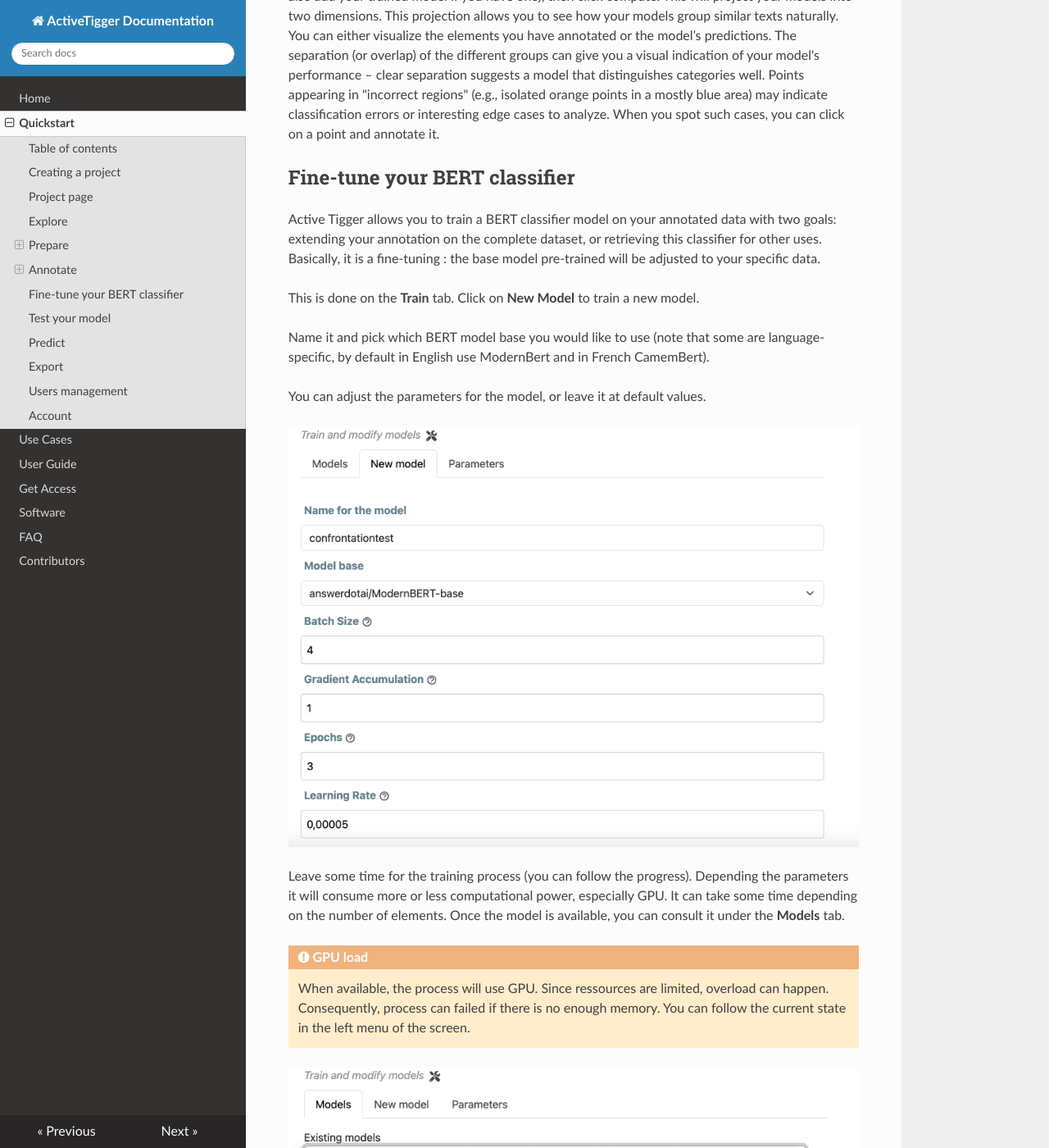
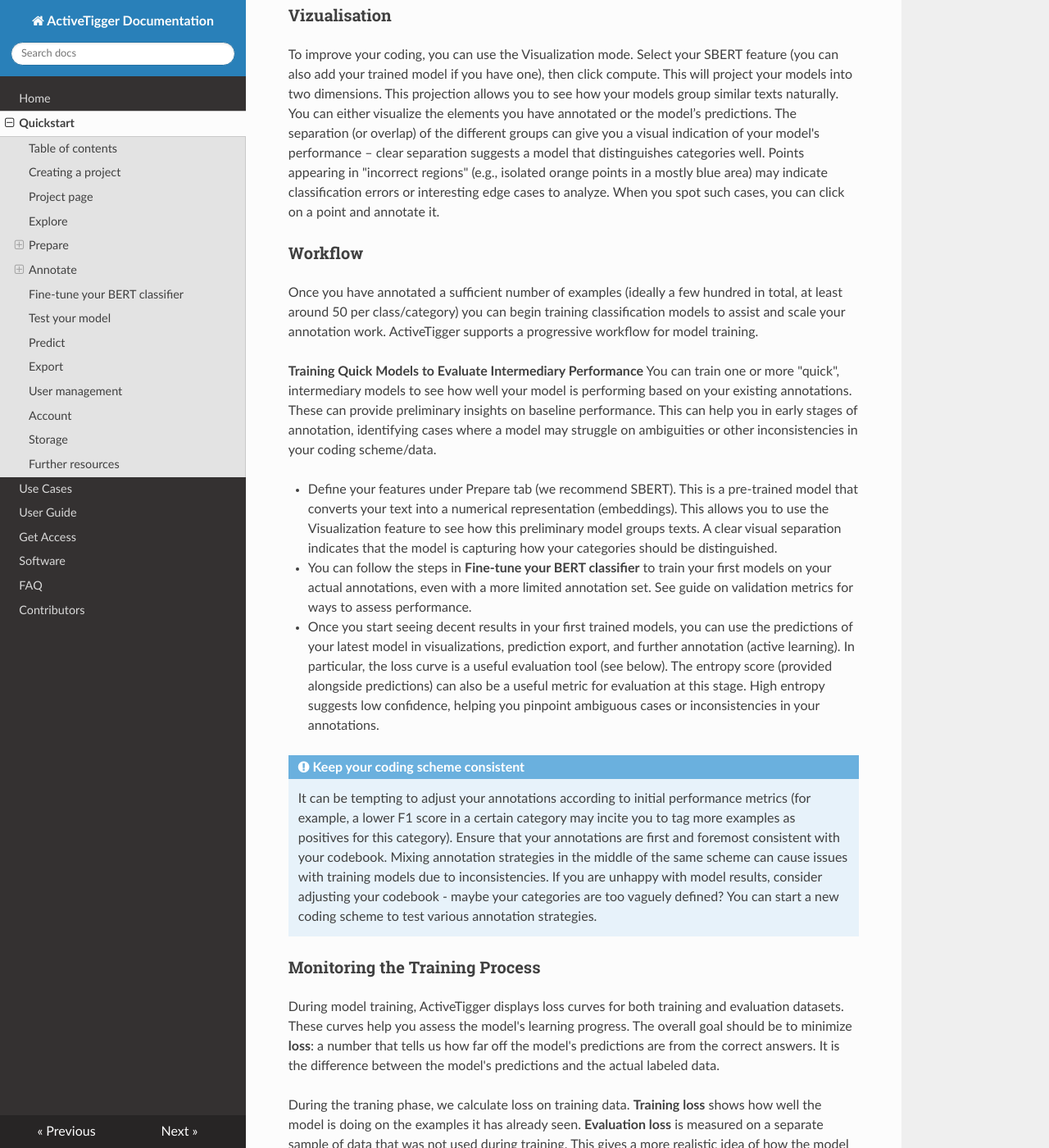
Before and after one commit to emilienschultz/activetigger, an MkDocs documentation site: the page built from docs/quickstart.md, in a window 1280 px wide and 1400 px high, scrolled down 10126 px. Shown: the whole window at 82% size. Built offline with MkDocs 1.6.1, drawn with Linux system fonts in a browser that asks for light colours; nearby versions of some CDN libraries; some of the changed text lies outside the part shown.

Commit message:
Update quickstart.md
Added workflow text and corrected language.

```diff
--- a/docs/quickstart.md
+++ b/docs/quickstart.md
@@ -23,8 +23,10 @@ _Note: ActiveTigger currently only works for multiclass/multilabel annotation, n
 5. [Annotate](#annotate)
 6. [Validation](#validation)
 7. [Export](#export)
-8. [Users management](#users-management)
+8. [User management](#user-management)
 9. [Account](#account)
+10.[Storage](#storage)
+11.[Further resources](#further-resources)
 
 
 ## Creating a project
@@ -37,21 +39,21 @@ Give your project a name (the **project name**). Each name is unique in the appl
 
 !!! info "Name and id can be transformed by the process"
 
-    Both the project name and the ID will be transformed to be url-compatible. This means for instance that accentuated characters will be replaced by their non-accentuated equivalent, and spaces/underscores will be replaced by a dash. Do anticipate if you need to match this data further the process with other informations.
+    Both the project name and the ID will be transformed to be url-compatible. This means for instance that accentuated characters will be replaced by their non-accentuated equivalent, and spaces/underscores will be replaced by a dash. Do anticipate if you need to match this data further in the process with other informations.
 
 Specify the name of the column that contains the unique (numerical or textual) IDs for each element (**id columns**), and the name of the column (or columns) that contains the text (**text(s) columns**). Specify the language of the texts.
 
 If the file has already been annotated and you want to import these annotations, you can specify the column of **existing annotations**.
 
-Optionally, if there are **context elements** that you can display while annotating (for example the author, the date, the publication...), you can specify the relevant columns here. You can view these informations when annotating by going to Display Parameters and clicking on Contextual Information.
+Optionally, if there are **context elements** that you want to display while annotating (for example the author, the date, the publication...), you can specify the relevant columns here. You can view this information when annotating by going to Display Parameters and clicking on Contextual Information.
 
 The next step is to define both the **training dataset** that you will annotate and an optional **test dataset** that can be used for model evaluation.
 
-The **training dataset** is the most important since it will be the elements that you will be able to see and annotate. The underlying idea is that computation will be limited to this dataset in a first phase.
+The **training dataset** is the most important since it will constitute the elements that you will be able to see and annotate. The underlying idea is that all computation will be limited to this dataset during the first phases of your project.
 
 You need to specify the number of elements you want in each dataset. Those elements will be then picked randomly in the **raw data**, prioritizing elements that have already been annotated if any for the **training dataset**.
 
-Using a test set is not mandatory. Further down the line, if you would like to validate your model on a test set, this will be possible at a later stage.
+Using a test set is not mandatory. If you would like to validate your model on a test set, this will also be possible at a later stage further down the line.
 
 It is possible to stratify the elements of the test set, ensuring that each category of a given variable is equally represented. For example, if annotating a press corpus, you can ensure that the proportion of articles from Newspaper A and Newspaper B remains the same, even if their overall distribution in the corpus is uneven.
 
@@ -70,19 +72,19 @@ Once the project is created, you can start working on it.
 
 Click on the name of your project in the left-hand menu to see a summary of your situation.
 
-Every project can have several **coding schemes**. A scheme is a set of specific labels that you can use to annotate the corpus. Each scheme works as an independant layer of annotation. One is created by default when you create a project.
+Each project can have several **coding schemes**. A scheme is a set of specific labels that you can use to annotate the corpus. Each scheme works as an independant layer of annotation. One is created by default when you create a project.
 
 You can create a new coding scheme or delete an old one in the menu at the top. Creating a new coding scheme means starting from zero, but will not modify previous coding schemes. You can toggle between schemes as you go.
 
 !!! info "Coding schemes"
 
-    There are two different coding schemes : multi-class and multi-label (experimental). Multi-class means one label per element; multi-label means several labels per element. You cannot switch between them, and multi-label are for the moment not completely implemented in the interface, so we recommand to test if the features you need are available.
+    There are two different coding schemes : multi-class and multi-label (the latter is still in experimental phase). Multi-class means one label per element; multi-label means several labels per element. You cannot switch between them, and multi-label are for the moment not completely implemented in the interface, so we recommand to test if the features you need are available.
 
 You can also see a summary of all your current annotations (per category), a history of all your actions in the project, and a summary of the parameters you set up while creating your project. You can also delete the project in the Parameters tab once you finished with it.
 
 !!! info "Destroy a project"
 
-    Be aware that deleting a project will delete all the annotations and the project itself. But it will also release space for other projects, so please don't hesitate to clean.
+    Be aware that deleting a project will delete all your annotations and the project itself. This does also release space for other projects, so deleting projects you do not need is good practice.
 
 Once you entered the annotation phase, you will have an history of already annotated elements. This is the session history.
 
@@ -125,7 +127,7 @@ The **Prepare** tab also lets you define the **features** you want to use for yo
 
 Features means that each text element is represented by a numerical vector. This is necessary to train certain models (especially for active learning) or to do projections.
 
-By default, we recommend using the `sbert` feature, which is a pre-trained model that converts your text into a numerical representation. This is a good starting point for most projects.
+By default, we recommend using the SBERT feature, which is a pre-trained model that converts your text into a numerical representation. This is a good starting point for most projects.
 
 ### Write your codebook
 
@@ -168,7 +170,7 @@ Often, we want to classify imbalanced datasets, i.e. where one category is much
 
 Using the already annotated data, ActiveTigger can find the elements that your current model is either _most certain_ or _most uncertain_ that it knows how to predict, given your existing coding scheme and annotations. Here is how to set it up:
 
-First, make sure you have at least a _feature_ created under the **Prepare** tab (by default, we recommend sbert).
+First, make sure you have at least one _feature_ created under the **Prepare** tab (by default, we recommend SBERT).
 
 ![Training a prediction model](img/featuretab.png)
 
@@ -183,7 +185,7 @@ Once the prediction model is trained, you can now choose the _active_ and _maxpr
 
 When constructing your training dataset, we recommend starting in random mode in order to create a base of annotations on which to train a prediction model. There is no absolute minimum number. A couple dozen annotations representing both of your labels can serve as a base. By default, you need to retrain the model at will, but you can also configure it to be retrained every N steps.
 
-If the aim is to train a model, we recommend alternating between active and maxprob mode in order to maximize the number of examples from both of your categories prioritizing on the _uncertain_ elements.
+If your aim is to train a model, we recommend alternating between active and maxprob mode in order to maximize the number of examples from both of your categories prioritizing on the _uncertain_ elements.
 
 ![Overview of the Annotation tab](img/activeannotation.png)
 
@@ -192,22 +194,54 @@ If displayed (see Display parameters), the **Prediction** button above your avai
 You can see, by **clicking on active model**, if your model works well on your data.
 
 The **Exact score** is calculated on all the data you have annotated. The model uses this same data for training and then evaluating its performance. It is normal for this score to be very high (close to 1.0), because the model has already seen all this data during training. For the **CV10 score** , the model automatically divides all your annotations into 10 equal parts and trains on 9 parts that represent 90% of the annotations. It does not take into account the remaining part, which corresponds to 10% of the annotations, during training. It then uses this set-aside part to test whether the model can correctly predict these annotations that it has not seen during training. Then it repeats the following operation 10 times.
-Further in this quickstart, we provide a brief overview of how other metrics work, such as the F1 score.
 
-Once you judge that the score obtained is satisfactory, you can then train a larger model (it is explained in the Fine-tune your BERT classifier part), with more parameters that you can modify, which will serve to obtain more precise annotations.
+Further in this Quickstart, we provide a brief overview of how other metrics work, such as the F1 score.
+
+Once you judge that the score obtained is satisfactory, you can then train a larger model (which we explain in the Fine-tune your BERT classifier part), with more parameters that you can modify, which will serve to obtain more precise annotations.
 
 ### Vizualisation
 
 To improve your coding, you can use the Visualization mode. Select your SBERT feature (you can also add your trained model if you have one), then click compute. This will project your models into two dimensions. This projection allows you to see how your models group similar texts naturally. You can either visualize the elements you have annotated or the model’s predictions. The separation (or overlap) of the different groups can give you a visual indication of your model's performance – clear separation suggests a model that distinguishes categories well. Points appearing in "incorrect regions" (e.g., isolated orange points in a mostly blue area) may indicate classification errors or interesting edge cases to analyze.
 When you spot such cases, you can click on a point and annotate it.
 
+### Workflow
+
+Once you have annotated a sufficient number of examples (ideally a few hundred in total, at least around 50 per class/category) you can begin training classification models to assist and scale your annotation work. ActiveTigger supports a progressive workflow for model training.
+
+**Training Quick Models to Evaluate Intermediary Performance**
+You can train one or more "quick", intermediary models to see how well your model is performing based on your existing annotations. These can provide preliminary insights on baseline performance. This can help you in early stages of annotation, identifying cases where a model may struggle on ambiguities or other inconsistencies in your coding scheme/data.
+
+- Define your features under Prepare tab (we recommend SBERT). This is a pre-trained model that converts your text into a numerical representation (embeddings). This allows you to use the Visualization feature to see how this preliminary model groups texts. A clear visual separation indicates that the model is capturing how your categories should be distinguished.
+- You can follow the steps in **Fine-tune your BERT classifier** to train your first models on your actual annotations, even with a more limited annotation set. See guide on validation metrics for ways to assess performance.
+- Once you start seeing decent results in your first trained models, you can use the predictions of your latest model in visualizations, prediction export, and further annotation (active learning). In particular, the loss curve is a useful evaluation tool (see below). The entropy score (provided alongside predictions) can also be a useful metric for evaluation at this stage. High entropy suggests low confidence, helping you pinpoint ambiguous cases or inconsistencies in your annotations.
+
+!!! info "Keep your coding scheme consistent"
+
+    It can be tempting to adjust your annotations according to initial performance metrics (for example, a lower F1 score in a certain category may incite you to tag more examples as positives for this category). Ensure that your annotations are first and foremost consistent with your codebook. Mixing annotation strategies in the middle of the same scheme can cause issues with training models due to inconsistencies. If you are unhappy with model results, consider adjusting your codebook - maybe your categories are too vaguely defined? You can start a new coding scheme to test various annotation strategies.
+
+### Monitoring the Training Process
+During model training, ActiveTigger displays loss curves for both training and evaluation datasets. These curves help you assess the model's learning progress. The overall goal should be to minimize **loss**: a number that tells us how far off the model's predictions are from the correct answers. It is the difference between the model's predictions and the actual labeled data.
+
+During the traning phase, we calculate loss on training data. **Training loss** shows how well the model is doing on the examples it has already seen. **Evaluation loss** is measured on a separate sample of data that was not used during training. This gives a more realistic idea of how the model will perform on new, unseen data.
+
+This will give you two curves. They should be interpreted as follows:
+- Decreasing Loss: Indicates effective learning. If the loss remains flat, consider increasing the learning rate.
+- Increasing Loss: Suggests the learning rate may be too high, try lowering it.
+- Chaotic Loss Patterns: May indicate the model is learning from noise; adjust the learning rate accordingly.
+Overfitting: If the evaluation loss is significantly higher than the training loss, the model may be overfitting (= the model "memorizes" rather than "learns" and will perform poorly on unseen data).
+- Stalled Learning: If both curves are flat, consider reducing the number of epochs.
+
+You can also adjust the batch size (= how many examples the model looks at before updating itself) and gradient accumulation (= simulating large-batch training). The product of these two settings gives the effective batch size, which is displayed in the interface.
+
+These evaluation tools can help you define the parameters for your final model to be applied on the whole dataset.
+
 ## Fine-tune your BERT classifier
 
-Active Tigger allows you to train a BERT classifier model on your annotated data with two goals: extending your annotation on the complete dataset, or retrieving this classifier for other uses. Basically, it is a fine-tuning : the base model pre-trained will be adjusted to your specific data.
+Active Tigger allows you to train a BERT classifier model on your annotated data with two goals: extending your annotation on the complete dataset, or retrieving this classifier for other uses. Basically, it is fine-tuning: the base model pre-trained will be adjusted to your specific data.
 
 This is done on the **Train** tab. Click on **New Model** to train a new model.
 
-Name it and pick which BERT model base you would like to use (note that some are language-specific, by default in English use ModernBert and in French CamemBert).
+Name it and pick which BERT model base you would like to use (note that some are language-specific, by default ModernBert in English and CamemBert in French).
 
 You can adjust the parameters for the model, or leave it at default values.
 
@@ -217,7 +251,7 @@ Leave some time for the training process (you can follow the progress). Dependin
 
 !!! warning "GPU load"
 
-    When available, the process will use GPU. Since ressources are limited, overload can happen. Consequently, process can failed if there is no enough memory. You can follow the current state in the left menu of the screen.
+    When available, the process will use GPU. Since resources are limited, overload can happen. Consequently, a process can failed if there is no enough memory. You can follow the current state of the GPU use in the left menu of the screen.
 
 ![Overview of the selecting models](img/existingmodels.png)
 
@@ -241,7 +275,7 @@ For example, say that you are classifying social media posts according to whethe
 
 The generic **F1 score** is often the variable most of interest, as it indicate how precision and recall are balanced. The closer the F1 score is to 1, the better the model performs according to the coding scheme you have trained it on.
 
-Active Tigger also provides a **confusion matrix**. You can read it as follows (for binary classifications): the first number represents the true negatives, meaning the documents correctly classified as belonging to the negative class. The second number represents the false positives (documents incorrectly classified as belonging to the positive class). The third number corresponds to the false negatives (documents incorrectly classified as not belonging to the positive class). Finally, the fourth number represents the true positives (documents correctly classified as belonging to the positive class.
+Active Tigger also provides a **confusion matrix**. You can read it as follows (for binary classifications: the first number represents the true negatives, meaning the documents correctly classified as belonging to the negative class. The second number represents the false positives (documents incorrectly classified as belonging to the positive class). The third number corresponds to the false negatives (documents incorrectly classified as not belonging to the positive class). Finally, the fourth number represents the true positives (documents correctly classified as belonging to the positive class).
 
 If you find yourself with low scores, it is a good idea to first consider your coding scheme. Are your categories clear? Several rounds of iterative annotations are often necessary as you refine your approach. If you realize that you have annotated certain words ambiguously, you can revise your coding from the Explore tab.
 
@@ -269,14 +303,22 @@ On the Export tab, select the desired format and click **Export training data**.
 
 You can also export the features and models you have trained if you wish to use them elsewhere.
 
-## Users management
+## User management
 
 You can add users to your project. This is useful if you want to work collaboratively on a project.
 
 !!! note "Create user"
 
-    The right to create users is restricted.
+    The right to create users is currently restricted.
 
 ## Account
 
 You can change your password.
+
+## Storage
+Please make sure to regularly delete unused models and archive projects no longer in active use, as these will take up unnecessary space.
+
+## Further resources
+
+- [Interpreting Loss Curves – Google ML Crash Course (in French)](https://developers.google.com/machine-learning/crash-course/overfitting/interpreting-loss-curves?hl=fr)
+- [A Deep Dive Into Learning Curves in Machine Learning – Weights & Biases](https://wandb.ai/mostafaibrahim17/ml-articles/reports/A-Deep-Dive-Into-Learning-Curves-in-Machine-Learning--Vmlldzo0NjA1ODY0)
```
Also changed, not shown: other parts of docs/quickstart.md (+1 -1 lines).
